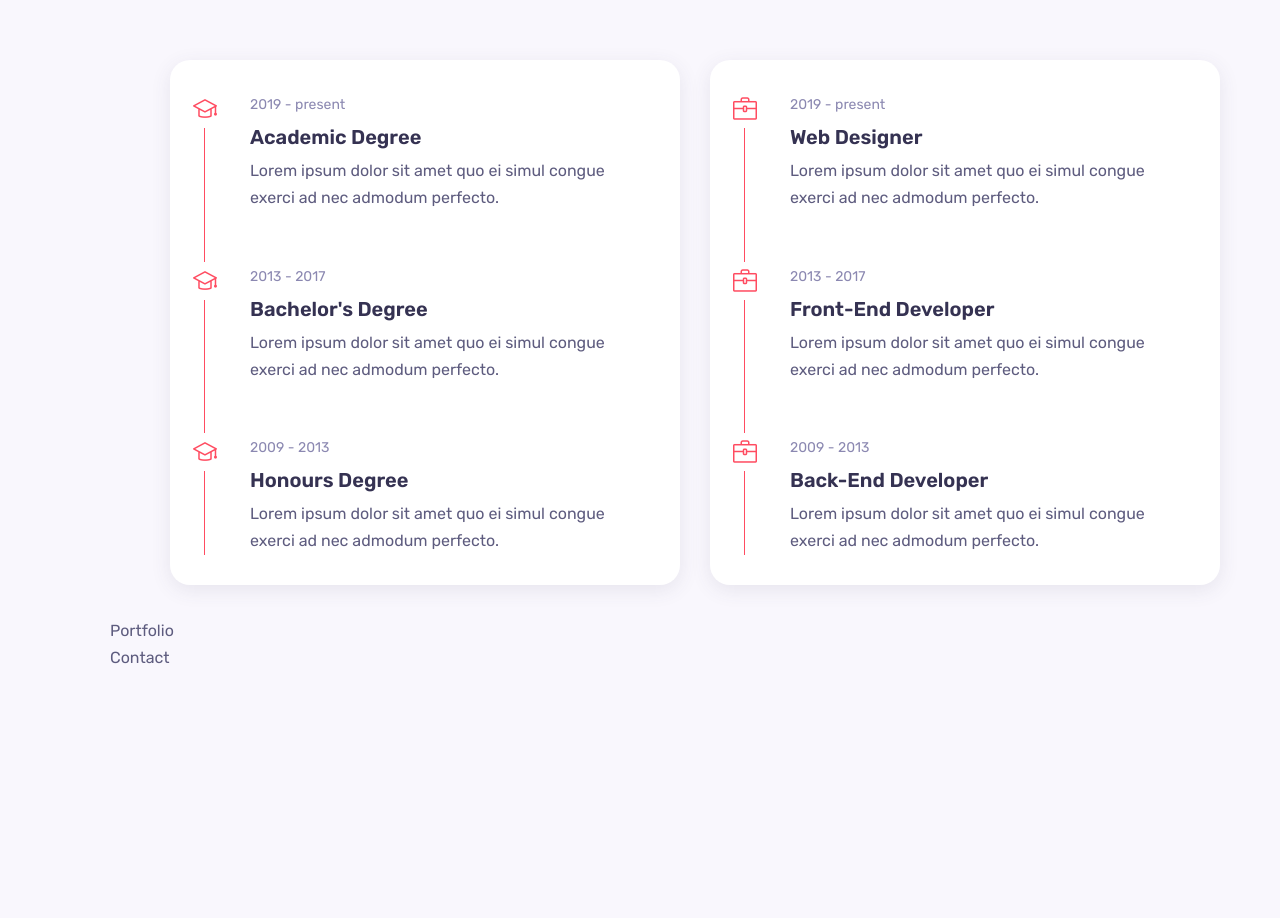
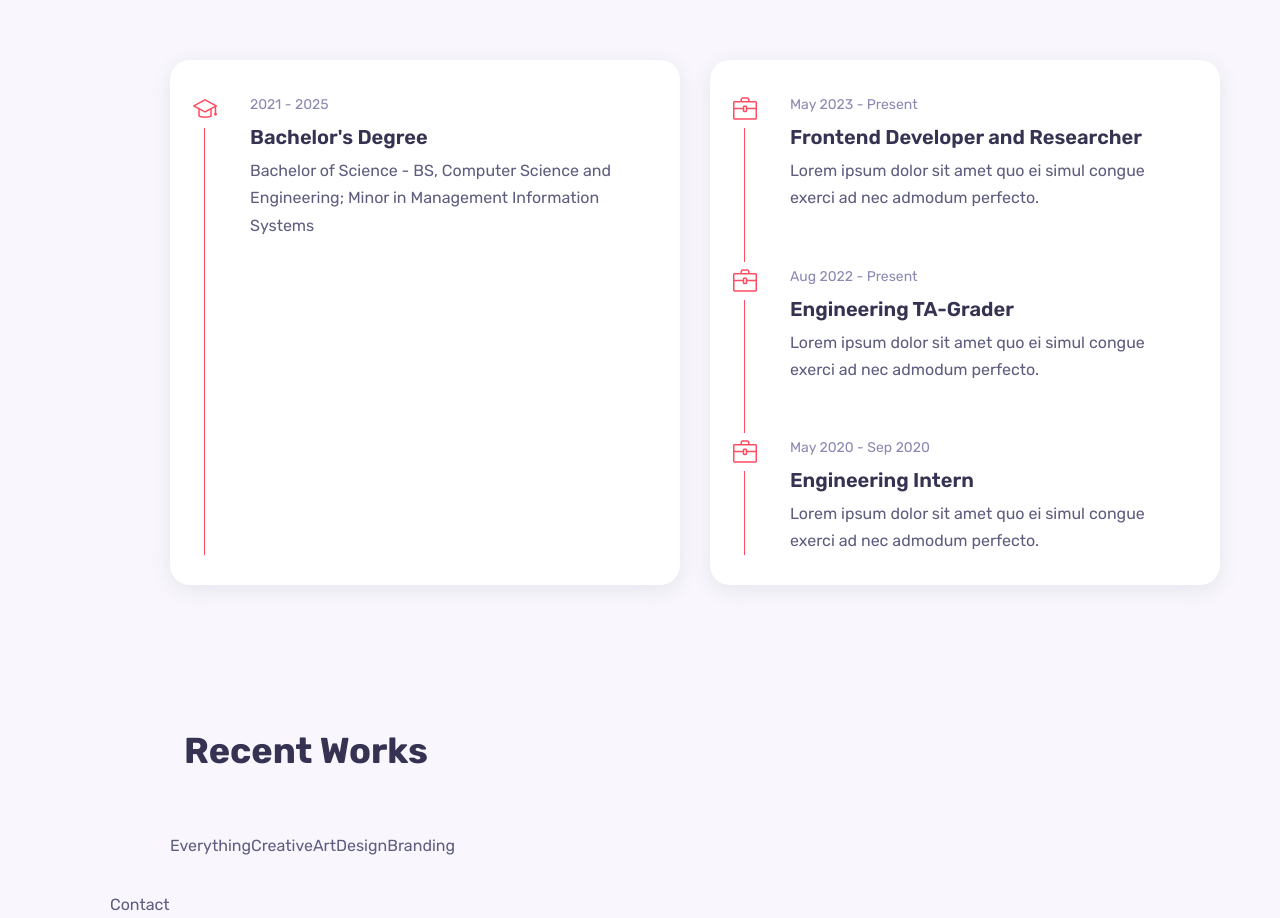
Before and after one commit to asterli/portfolio, a React (Create React App) app: page / in a window 1280 px wide. Shown: the part 1861-2779 px from the top of the page. Before the commit the page ends 2532 px from the top, so only its background shows below. Built offline with nearby package versions, Linux system fonts and the light colour scheme.

Commit message:
Create menu for portfolio section

```diff
--- a/src/components/portfolio/Portfolio.jsx
+++ b/src/components/portfolio/Portfolio.jsx
@@ -3,7 +3,19 @@ import "./portfolio.css";
 
 const Portfolio = () => {
   return (
-    <div>Portfolio</div>
+    <section className="work container section" id="work">
+      <h2 className="section__title">Recent Works</h2>
+
+      <div className="work__filters">
+        <span className="work__item">Everything</span>
+        <span className="work__item">Creative</span>
+        <span className="work__item">Art</span>
+        <span className="work__item">Design</span>
+        <span className="work__item">Branding</span>
+      </div>
+
+      <div className="work__container grid"></div>
+    </section>
   )
 }
 
--- a/src/components/resume/Data.jsx
+++ b/src/components/resume/Data.jsx
@@ -3,48 +3,32 @@ const Data = [
       id: 1,
       category: "education",
       icon: "icon-graduation",
-      year: "2019 - present",
-      title: "Academic Degree",
-      desc: "Lorem ipsum dolor sit amet quo ei simul congue exerci     ad nec admodum perfecto.",
-    },
-    {
-      id: 2,
-      category: "education",
-      icon: "icon-graduation",
-      year: "2013 - 2017",
+      year: "2021 - 2025",
       title: "Bachelor's Degree",
-      desc: "Lorem ipsum dolor sit amet quo ei simul congue exerci     ad nec admodum perfecto.",
-    },
-    {
-      id: 3,
-      category: "education",
-      icon: "icon-graduation",
-      year: "2009 - 2013",
-      title: "Honours Degree",
-      desc: "Lorem ipsum dolor sit amet quo ei simul congue exerci     ad nec admodum perfecto.",
+      desc: "Bachelor of Science - BS, Computer Science and Engineering; Minor in Management Information Systems",
     },
     {
       id: 4,
       category: "experience",
       icon: "icon-briefcase",
-      year: "2019 - present",
-      title: "Web Designer",
+      year: "May 2023 - Present",
+      title: "Frontend Developer and Researcher",
       desc: "Lorem ipsum dolor sit amet quo ei simul congue exerci     ad nec admodum perfecto.",
     },
     {
       id: 5,
       category: "experience",
       icon: "icon-briefcase",
-      year: "2013 - 2017",
-      title: "Front-End Developer",
+      year: "Aug 2022 - Present",
+      title: "Engineering TA-Grader",
       desc: "Lorem ipsum dolor sit amet quo ei simul congue exerci     ad nec admodum perfecto.",
     },
     {
       id: 6,
       category: "experience",
       icon: "icon-briefcase",
-      year: "2009 - 2013",
-      title: "Back-End Developer",
+      year: " May 2020 - Sep 2020",
+      title: "Engineering Intern",
       desc: "Lorem ipsum dolor sit amet quo ei simul congue exerci     ad nec admodum perfecto.",
     },
   ];
```
Also changed, not shown: src/components/portfolio/Menu.jsx (added, +50 -0 lines).
